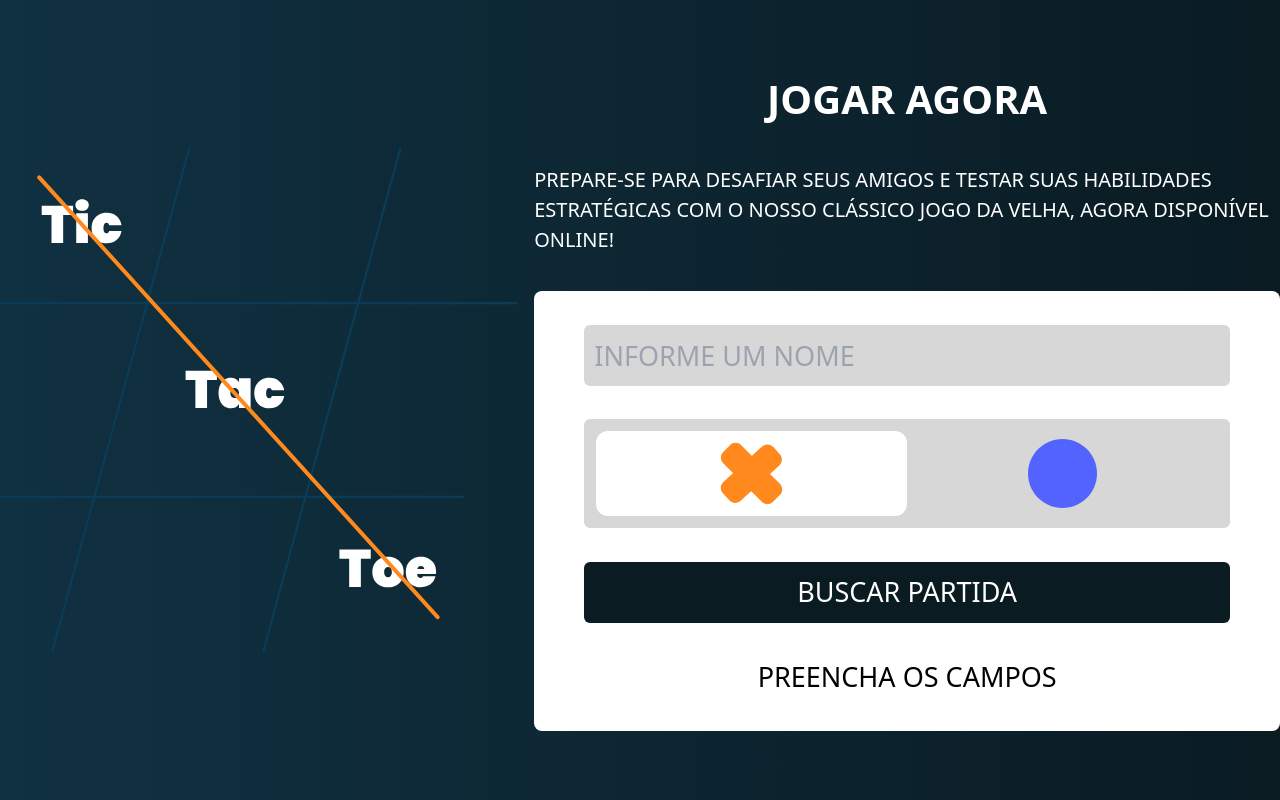
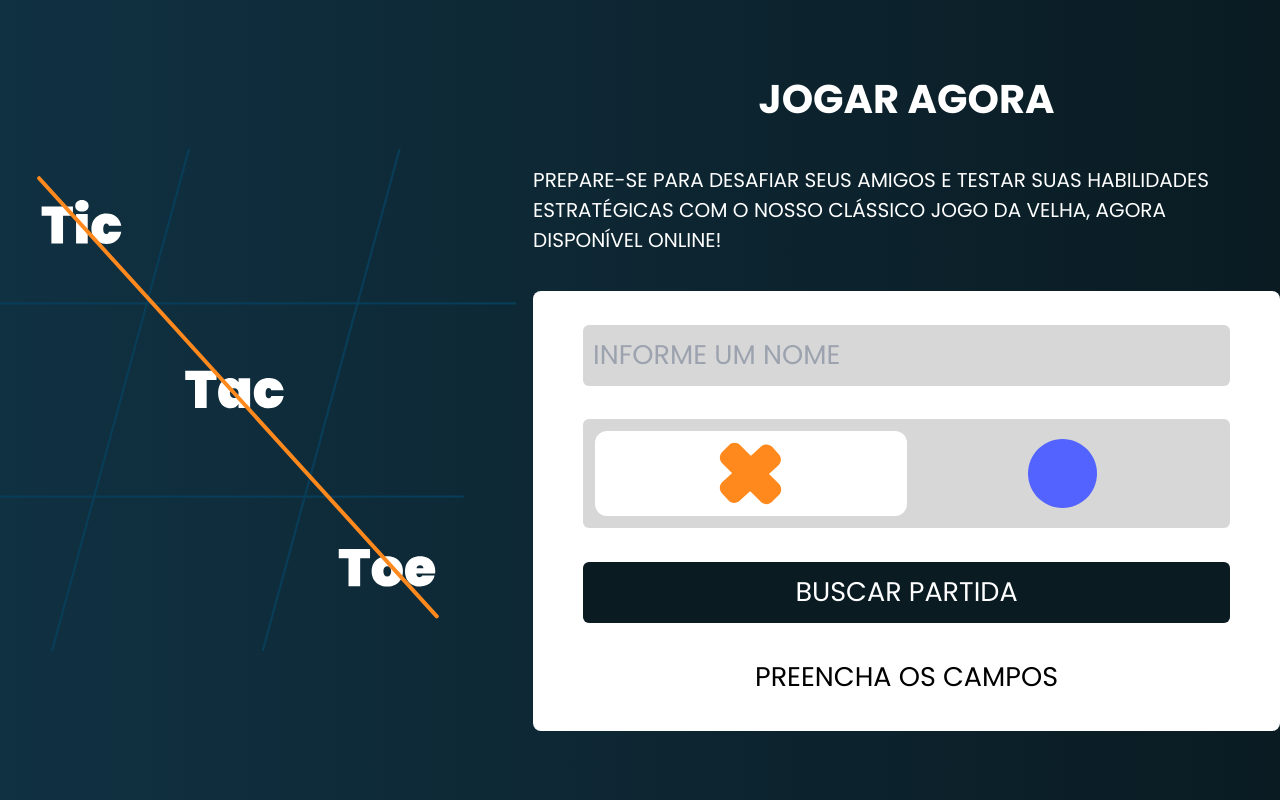
Before and after one commit to WillianM19/tic-tac-toe-websocket, a Next.js app in the folder frontend/: page / in a window 1280 px wide. Built offline with nearby package versions, Linux system fonts and the light colour scheme.

Commit message:
fix: Ajuste nas fontes

```diff
--- a/frontend/src/pages/_document.tsx
+++ b/frontend/src/pages/_document.tsx
@@ -3,7 +3,12 @@ import { Html, Head, Main, NextScript } from "next/document";
 export default function Document() {
   return (
     <Html lang="en">
-      <Head />
+      <Head>
+        <link
+          href="https://fonts.googleapis.com/css2?family=Poppins:wght@400;500;600;700&display=swap"
+          rel="stylesheet"
+        />
+      </Head>
       <body className="from-blue-1 to-blue-2 bg-gradient-to-r">
         <Main />
         <NextScript />
--- a/frontend/src/styles/globals.css
+++ b/frontend/src/styles/globals.css
@@ -8,4 +8,5 @@
 * {
   padding: 0;
   margin: 0;
+  font-family: 'Poppins', sans-serif;
 }
```
